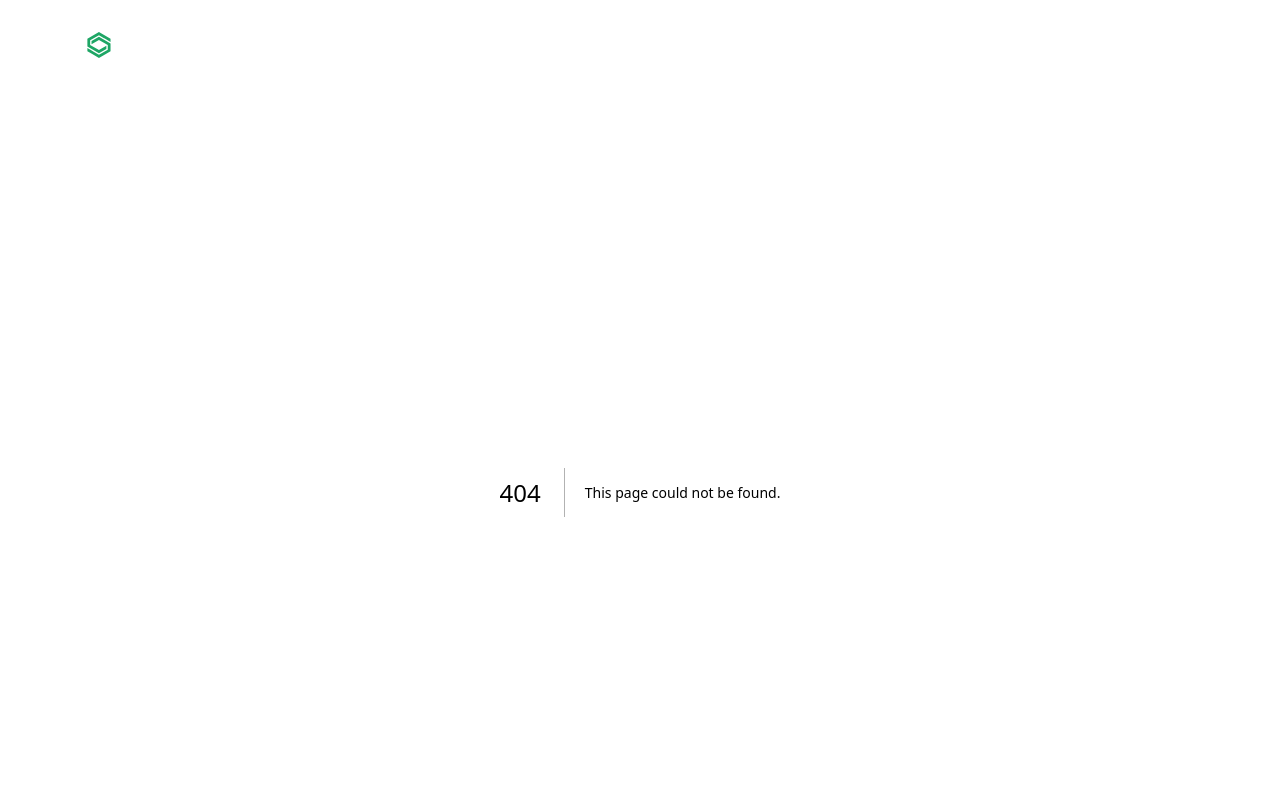
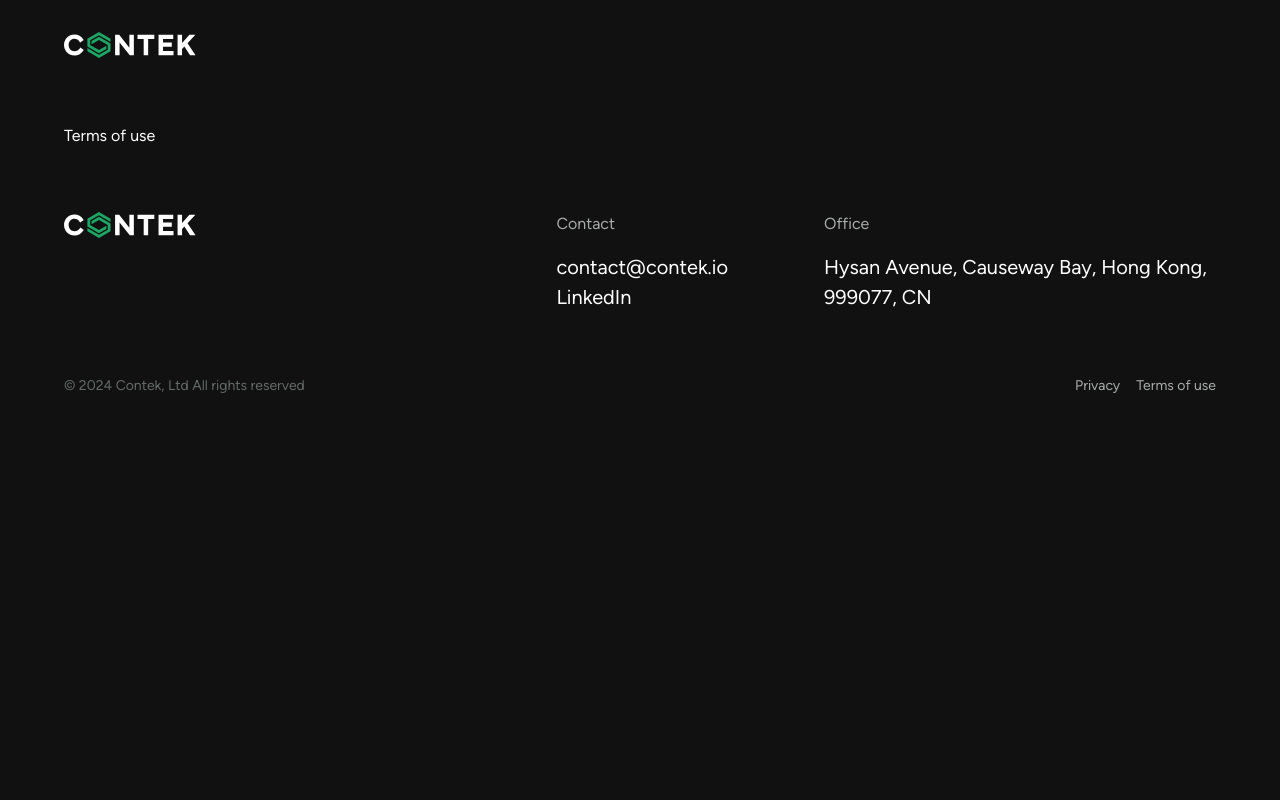
Before and after one commit to contek-io/contek.io, a Next.js app: page /terms-of-use in a window 1280 px wide. Before the commit this address had no page. Shown: the top 800 px of the page. Built offline with nearby package versions, Linux system fonts and the light colour scheme.

Commit message:
feat(): dev terms-of-use and privacy pages

```diff
--- /dev/null
+++ b/app/(no-nav)/privacy/page.tsx
@@ -0,0 +1,17 @@
+import type { Metadata } from "next";
+
+export const metadata: Metadata = {
+  title: "Contek - Privacy",
+  description: "Contek Privacy",
+  keywords: ["contek", "crypto", "privacy"],
+};
+
+const Privacy = () => (
+  <main>
+    <div className="w-full max-w-[--contek-max-width] px-16 my-8">
+      <p>Privacy</p>
+    </div>
+  </main>
+);
+
+export default Privacy;
--- /dev/null
+++ b/app/(no-nav)/terms-of-use/page.tsx
@@ -0,0 +1,17 @@
+import type { Metadata } from "next";
+
+export const metadata: Metadata = {
+  title: "Contek - Terms of use",
+  description: "Contek terms of use",
+  keywords: ["contek", "crypto", "terms of use"],
+};
+
+const TermsOfUse = () => (
+  <main>
+    <div className="w-full max-w-[--contek-max-width] px-16 my-8">
+      <p>Terms of use</p>
+    </div>
+  </main>
+);
+
+export default TermsOfUse;
```
